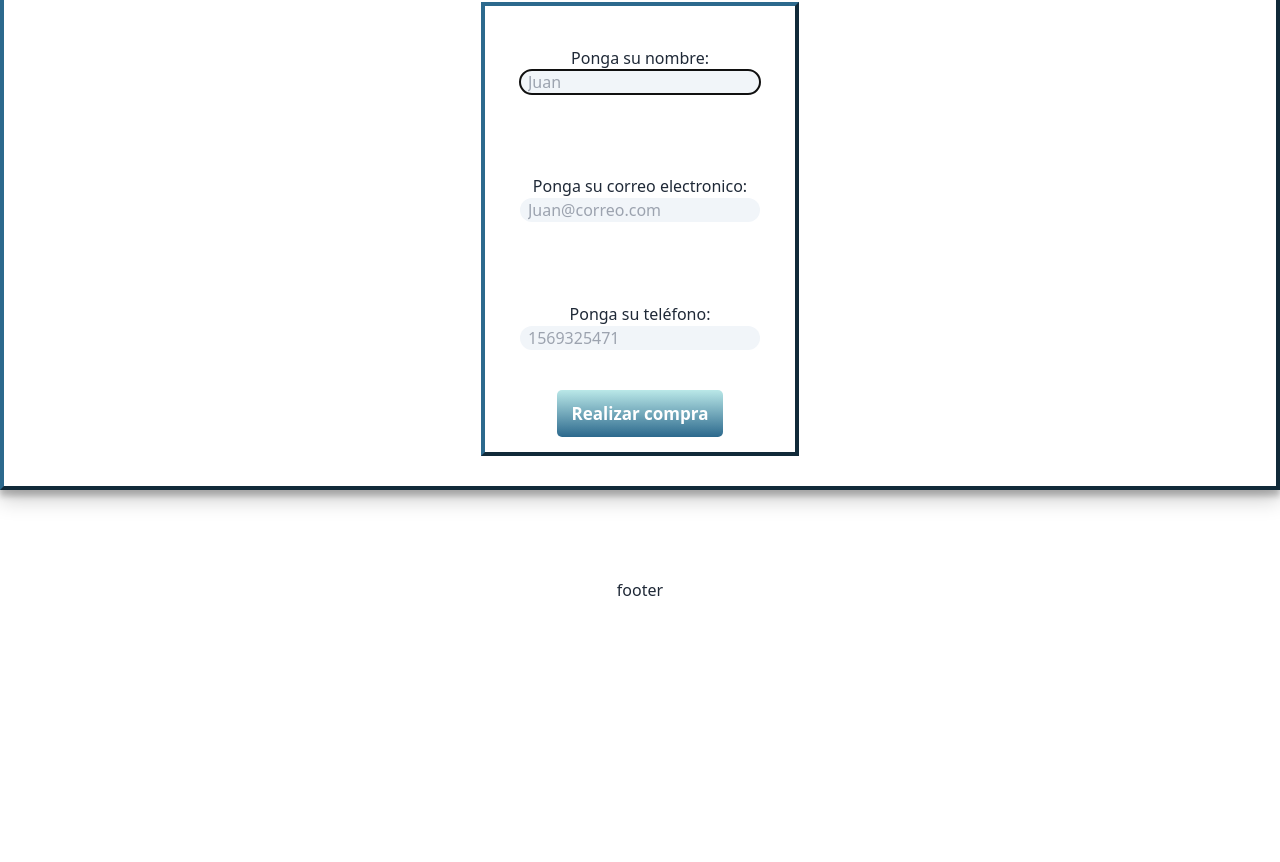
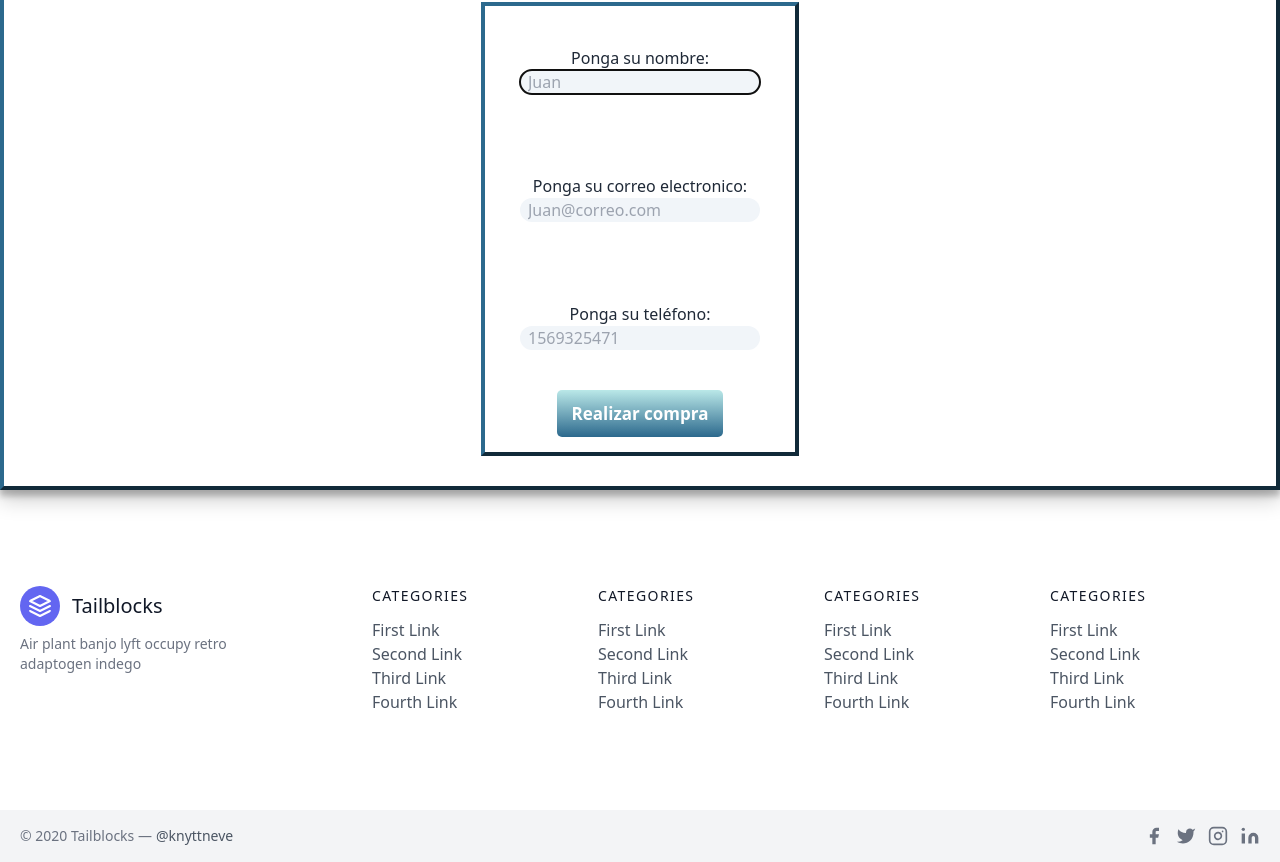
Before and after one commit to JuanEndl/React-Js-camada-25445, a React (Create React App) app: page /checkout in a window 1280 px wide. Shown: the part 421-1283 px from the top of the page. Before the commit the page ends 1023 px from the top, so only its background shows below. Built offline with nearby package versions, Linux system fonts and the light colour scheme.

Commit message:
add footer

```diff
--- a/src/components/cart.css
+++ b/src/components/cart.css
@@ -82,9 +82,11 @@
 /*/////////////////////////////*/
 
 .containerAll{
-    min-height: 800px;
+    min-height: 700px;
     margin-top: 40px;
-
+    display: flex;
+    /* align-content: space-around; */
+    justify-content: center;
 }
 
 .flexContainer{
--- a/src/components/layout/Footer.jsx
+++ b/src/components/layout/Footer.jsx
@@ -5,7 +5,170 @@
 const Footer = (props) => {
 	return (
 		<>
-		<div>footer</div>
+			<footer class="text-gray-600 body-font">
+				<div class="container px-5 py-24 mx-auto flex md:items-center lg:items-start md:flex-row md:flex-nowrap flex-wrap flex-col">
+					<div class="w-64 flex-shrink-0 md:mx-0 mx-auto text-center md:text-left">
+						<a class="flex title-font font-medium items-center md:justify-start justify-center text-gray-900">
+							<svg
+								xmlns="http://www.w3.org/2000/svg"
+								fill="none"
+								stroke="currentColor"
+								stroke-linecap="round"
+								stroke-linejoin="round"
+								stroke-width="2"
+								class="w-10 h-10 text-white p-2 bg-indigo-500 rounded-full"
+								viewBox="0 0 24 24"
+							>
+								<path d="M12 2L2 7l10 5 10-5-10-5zM2 17l10 5 10-5M2 12l10 5 10-5" />
+							</svg>
+							<span class="ml-3 text-xl">Tailblocks</span>
+						</a>
+						<p class="mt-2 text-sm text-gray-500">Air plant banjo lyft occupy retro adaptogen indego</p>
+					</div>
+					<div class="flex-grow flex flex-wrap md:pl-20 -mb-10 md:mt-0 mt-10 md:text-left text-center">
+						<div class="lg:w-1/4 md:w-1/2 w-full px-4">
+							<h2 class="title-font font-medium text-gray-900 tracking-widest text-sm mb-3">CATEGORIES</h2>
+							<nav class="list-none mb-10">
+								<li>
+									<a class="text-gray-600 hover:text-gray-800">First Link</a>
+								</li>
+								<li>
+									<a class="text-gray-600 hover:text-gray-800">Second Link</a>
+								</li>
+								<li>
+									<a class="text-gray-600 hover:text-gray-800">Third Link</a>
+								</li>
+								<li>
+									<a class="text-gray-600 hover:text-gray-800">Fourth Link</a>
+								</li>
+							</nav>
+						</div>
+						<div class="lg:w-1/4 md:w-1/2 w-full px-4">
+							<h2 class="title-font font-medium text-gray-900 tracking-widest text-sm mb-3">CATEGORIES</h2>
+							<nav class="list-none mb-10">
+								<li>
+									<a class="text-gray-600 hover:text-gray-800">First Link</a>
+								</li>
+								<li>
+									<a class="text-gray-600 hover:text-gray-800">Second Link</a>
+								</li>
+								<li>
+									<a class="text-gray-600 hover:text-gray-800">Third Link</a>
+								</li>
+								<li>
+									<a class="text-gray-600 hover:text-gray-800">Fourth Link</a>
+								</li>
+							</nav>
+						</div>
+						<div class="lg:w-1/4 md:w-1/2 w-full px-4">
+							<h2 class="title-font font-medium text-gray-900 tracking-widest text-sm mb-3">CATEGORIES</h2>
+							<nav class="list-none mb-10">
+								<li>
+									<a class="text-gray-600 hover:text-gray-800">First Link</a>
+								</li>
+								<li>
+									<a class="text-gray-600 hover:text-gray-800">Second Link</a>
+								</li>
+								<li>
+									<a class="text-gray-600 hover:text-gray-800">Third Link</a>
+								</li>
+								<li>
+									<a class="text-gray-600 hover:text-gray-800">Fourth Link</a>
+								</li>
+							</nav>
+						</div>
+						<div class="lg:w-1/4 md:w-1/2 w-full px-4">
+							<h2 class="title-font font-medium text-gray-900 tracking-widest text-sm mb-3">CATEGORIES</h2>
+							<nav class="list-none mb-10">
+								<li>
+									<a class="text-gray-600 hover:text-gray-800">First Link</a>
+								</li>
+								<li>
+									<a class="text-gray-600 hover:text-gray-800">Second Link</a>
+								</li>
+								<li>
+									<a class="text-gray-600 hover:text-gray-800">Third Link</a>
+								</li>
+								<li>
+									<a class="text-gray-600 hover:text-gray-800">Fourth Link</a>
+								</li>
+							</nav>
+						</div>
+					</div>
+				</div>
+				<div class="bg-gray-100">
+					<div class="container mx-auto py-4 px-5 flex flex-wrap flex-col sm:flex-row">
+						<p class="text-gray-500 text-sm text-center sm:text-left">
+							© 2020 Tailblocks —
+							<a
+								href="https://twitter.com/knyttneve"
+								rel="noopener noreferrer"
+								class="text-gray-600 ml-1"
+								target="_blank"
+							>
+								@knyttneve
+							</a>
+						</p>
+						<span class="inline-flex sm:ml-auto sm:mt-0 mt-2 justify-center sm:justify-start">
+							<a class="text-gray-500">
+								<svg
+									fill="currentColor"
+									stroke-linecap="round"
+									stroke-linejoin="round"
+									stroke-width="2"
+									class="w-5 h-5"
+									viewBox="0 0 24 24"
+								>
+									<path d="M18 2h-3a5 5 0 00-5 5v3H7v4h3v8h4v-8h3l1-4h-4V7a1 1 0 011-1h3z" />
+								</svg>
+							</a>
+							<a class="ml-3 text-gray-500">
+								<svg
+									fill="currentColor"
+									stroke-linecap="round"
+									stroke-linejoin="round"
+									stroke-width="2"
+									class="w-5 h-5"
+									viewBox="0 0 24 24"
+								>
+									<path d="M23 3a10.9 10.9 0 01-3.14 1.53 4.48 4.48 0 00-7.86 3v1A10.66 10.66 0 013 4s-4 9 5 13a11.64 11.64 0 01-7 2c9 5 20 0 20-11.5a4.5 4.5 0 00-.08-.83A7.72 7.72 0 0023 3z" />
+								</svg>
+							</a>
+							<a class="ml-3 text-gray-500">
+								<svg
+									fill="none"
+									stroke="currentColor"
+									stroke-linecap="round"
+									stroke-linejoin="round"
+									stroke-width="2"
+									class="w-5 h-5"
+									viewBox="0 0 24 24"
+								>
+									<rect width="20" height="20" x="2" y="2" rx="5" ry="5" />
+									<path d="M16 11.37A4 4 0 1112.63 8 4 4 0 0116 11.37zm1.5-4.87h.01" />
+								</svg>
+							</a>
+							<a class="ml-3 text-gray-500">
+								<svg
+									fill="currentColor"
+									stroke="currentColor"
+									stroke-linecap="round"
+									stroke-linejoin="round"
+									stroke-width="0"
+									class="w-5 h-5"
+									viewBox="0 0 24 24"
+								>
+									<path
+										stroke="none"
+										d="M16 8a6 6 0 016 6v7h-4v-7a2 2 0 00-2-2 2 2 0 00-2 2v7h-4v-7a6 6 0 016-6zM2 9h4v12H2z"
+									/>
+									<circle cx="4" cy="4" r="2" stroke="none" />
+								</svg>
+							</a>
+						</span>
+					</div>
+				</div>
+			</footer>
 		</>
 	);
 };
```
